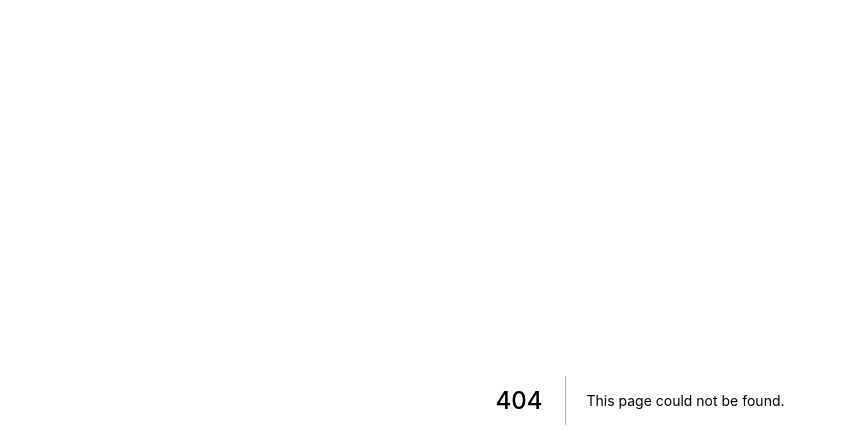
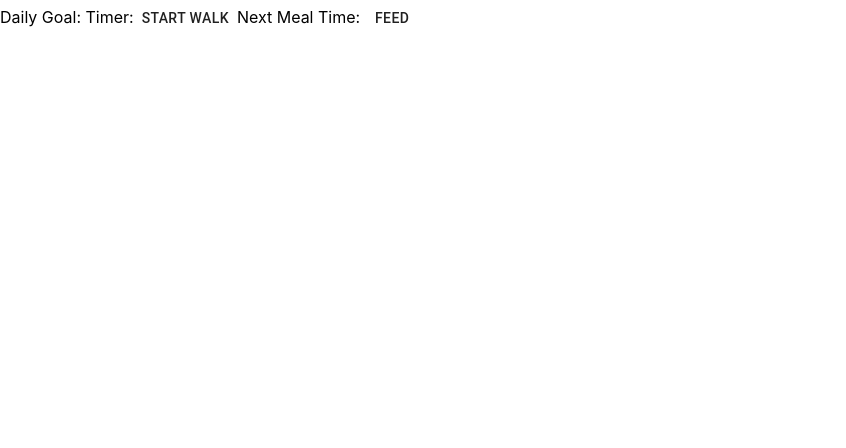
Before and after one commit to amy-u/Ark, a Next.js app in the folder Ark/: page /Petslog in a window 1280 px wide. Before the commit this address had no page. Shown: the top 448 px of the page, without its empty margins (0-846 px from the left). Built offline with nearby package versions, Linux system fonts and the light colour scheme.

Commit message:
Created PetsLog, draft, no styling

```diff
--- /dev/null
+++ b/Ark/pages/Petslog.js
@@ -0,0 +1,14 @@
+import { Button } from "@material-ui/core";
+
+export default function PetsLog() {
+  return (
+    <div>
+      {/* Activity chart */}
+      Daily Goal: Timer:
+      <Button>Start Walk</Button>
+      {/* Feeding Chart */}
+      Next Meal Time:
+      <Button>Feed</Button>
+    </div>
+  );
+}
```
